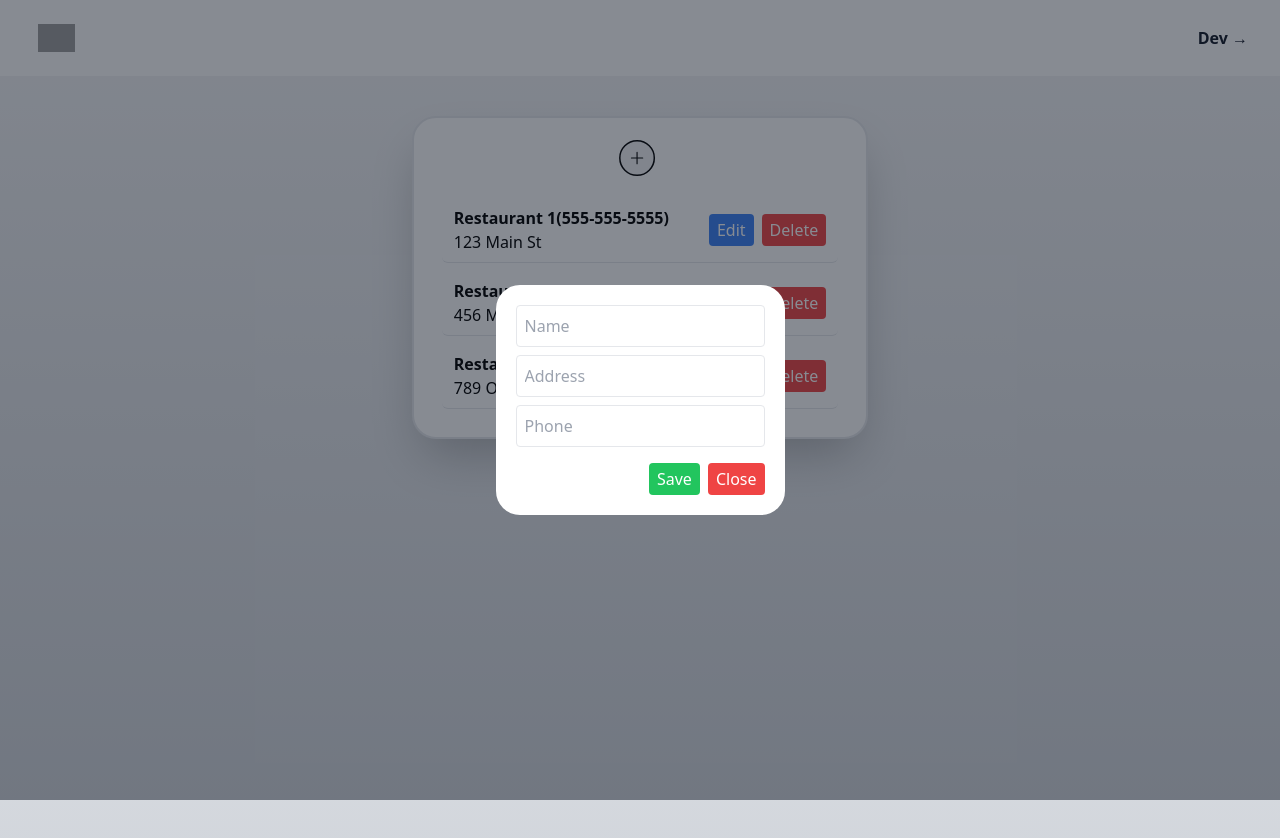
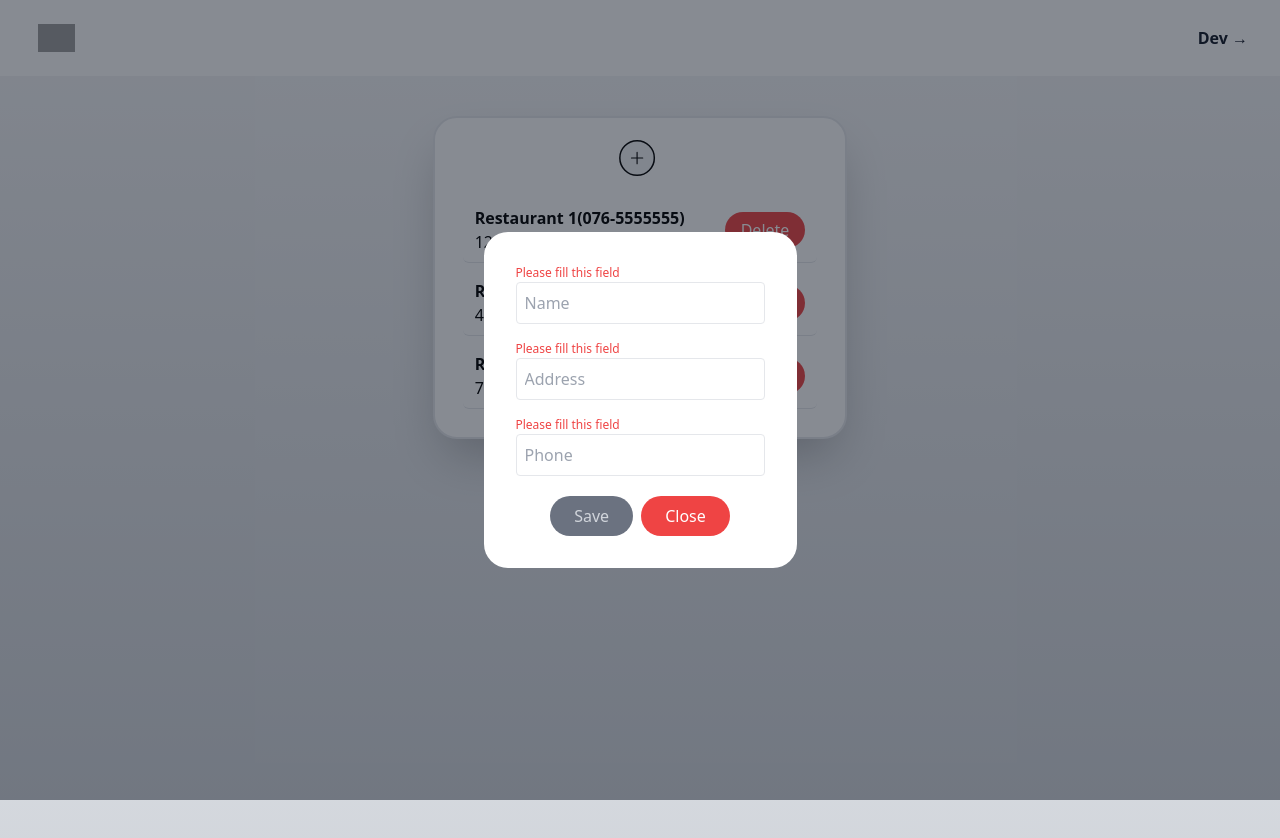
Before and after one commit to restaurant-manager-lk/frontend, a React (Create React App) app: page / in a window 1280 px wide. Both pictures are taken after a click on the button 637 px from the left and 158 px from the top of the page. Shown: the top 838 px of the page. Built offline with nearby package versions, Linux system fonts and the light colour scheme; grey boxes are pictures that could not be loaded.

Commit message:
fixed issues on edit fields

```diff
--- a/src/components/List.tsx
+++ b/src/components/List.tsx
@@ -1,5 +1,5 @@
 import React, { useState } from "react";
-import RestaurantPopup from "./RestaurantPopup"; // import the popup component
+import RestaurantPopup from "./RestaurantPopup";
 
 export interface ListRestaurantProps {
   name: string;
@@ -9,13 +9,16 @@ export interface ListRestaurantProps {
 
 const List: React.FC = () => {
   const initialRestaurants: ListRestaurantProps[] = [
-    { name: "Restaurant 1", address: "123 Main St", phone: "555-555-5555" },
-    { name: "Restaurant 2", address: "456 Maple Ave", phone: "555-555-5555" },
-    { name: "Restaurant 3", address: "789 Oak Dr", phone: "555-555-5555" },
+    { name: "Restaurant 1", address: "123 Main St", phone: "076-5555555" },
+    { name: "Restaurant 2", address: "456 Maple Ave", phone: "011-5555555" },
+    { name: "Restaurant 3", address: "789 Oak Dr", phone: "071-5555555" },
   ];
 
-  const [selectedRestaurant, setSelectedRestaurant] = useState<ListRestaurantProps | null>(null);
-  const [selectedRestaurantIndex, setSelectedRestaurantIndex] = useState<number | null>(null);
+  const [selectedRestaurant, setSelectedRestaurant] =
+    useState<ListRestaurantProps | null>(null);
+  const [selectedRestaurantIndex, setSelectedRestaurantIndex] = useState<
+    number | null
+  >(null);
   const [isModalOpen, setIsModalOpen] = useState(false);
   const [restaurants, setRestaurants] = useState(initialRestaurants);
 
@@ -27,12 +30,20 @@ const List: React.FC = () => {
 
   const handleDelete = (event: React.MouseEvent, index: number) => {
     event.stopPropagation();
-    const newRestaurants = [...restaurants];
-    newRestaurants.splice(index, 1);
-    setRestaurants(newRestaurants);
+    const confirmDelete = window.confirm(
+      "Are you sure you want to delete this restaurant?"
+    );
+    if (confirmDelete) {
+      const newRestaurants = [...restaurants];
+      newRestaurants.splice(index, 1);
+      setRestaurants(newRestaurants);
+    }
   };
 
-  const handleSave = (updatedRestaurant: ListRestaurantProps, index: number | null) => {
+  const handleSave = (
+    updatedRestaurant: ListRestaurantProps,
+    index: number | null
+  ) => {
     const newRestaurants = [...restaurants];
     if (index === null) {
       // Adding a new restaurant
@@ -57,16 +68,14 @@ const List: React.FC = () => {
         <button
           type="button"
           className="text-black border-2 border-black bg-gray-100 hover:bg-blue-500 focus:outline-none focus:ring-blue-300 font-medium rounded-full text-sm p-2.5 text-center inline-flex items-center me-2"
-          onClick={handleAddNewRestaurant}
-        >
+          onClick={handleAddNewRestaurant}>
           <svg
             xmlns="http://www.w3.org/2000/svg"
             fill="none"
             viewBox="0 0 24 24"
             strokeWidth={1.5}
             stroke="currentColor"
-            className="size-6"
-          >
+            className="size-6">
             <path
               strokeLinecap="round"
               strokeLinejoin="round"
@@ -82,8 +91,7 @@ const List: React.FC = () => {
             <p>No restaurants are registered</p>
             <button
               className="bg-blue-500 text-white rounded px-2 py-1 mt-2"
-              onClick={handleAddNewRestaurant}
-            >
+              onClick={handleAddNewRestaurant}>
               <i className="fas fa-plus"></i>
             </button>
           </div>
@@ -92,8 +100,7 @@ const List: React.FC = () => {
             <div
               key={index}
               className="flex justify-between items-center border-b border-gray-200 py-2 hover:bg-gray-200 cursor-pointer m-2 p-3 rounded-md"
-              onClick={() => handleRestaurantClick(index)}
-            >
+              onClick={() => handleRestaurantClick(index)}>
               <div className="mr-10">
                 <h2 className="font-bold">
                   {restaurant.name}({restaurant.phone})
@@ -101,13 +108,9 @@ const List: React.FC = () => {
                 <p>{restaurant.address}</p>
               </div>
               <div>
-                <button className="bg-blue-500 text-white rounded px-2 py-1 mr-2">
-                  Edit
-                </button>
                 <button
                   onClick={(event) => handleDelete(event, index)}
-                  className="bg-red-500 text-white rounded px-2 py-1"
-                >
+                  className="bg-red-500 text-white rounded-full px-4 py-1.5">
                   Delete
                 </button>
               </div>
--- a/src/components/RestaurantPopup.tsx
+++ b/src/components/RestaurantPopup.tsx
@@ -1,5 +1,5 @@
-import React, { useState, useEffect } from 'react';
-import { ListRestaurantProps } from './List';
+import React, { useState, useEffect } from "react";
+import { ListRestaurantProps } from "./List";
 
 interface RestaurantPopupProps {
   restaurant: ListRestaurantProps | null;
@@ -8,29 +8,46 @@ interface RestaurantPopupProps {
   index: number | null;
 }
 
-const RestaurantPopup: React.FC<RestaurantPopupProps> = ({ restaurant, onClose, onSave, index }) => {
-  const [isEditing, setIsEditing] = useState(true);
+const RestaurantPopup: React.FC<RestaurantPopupProps> = ({
+  restaurant,
+  onClose,
+  onSave,
+  index,
+}) => {
+  const [isEditing, setIsEditing] = useState(false);
   const [editedRestaurant, setEditedRestaurant] = useState<ListRestaurantProps>({
-    name: '',
-    address: '',
-    phone: '',
+    name: "",
+    address: "",
+    phone: "",
   });
+  const [isPhoneValid, setIsPhoneValid] = useState(true);
 
   useEffect(() => {
     if (restaurant) {
       setEditedRestaurant(restaurant);
+      setIsEditing(false); // When editing an existing restaurant, start in non-editing mode
     } else {
       setEditedRestaurant({
-        name: '',
-        address: '',
-        phone: '',
+        name: "",
+        address: "",
+        phone: "",
       });
+      setIsEditing(true); // When adding a new restaurant, start in editing mode
     }
   }, [restaurant]);
 
   const handleInputChange = (e: React.ChangeEvent<HTMLInputElement>) => {
     const { name, value } = e.target;
     setEditedRestaurant((prev) => ({ ...prev, [name]: value }));
+
+    if (name === "phone") {
+      const phonePattern = /^(?:0[0-9]{9}|\+94[0-9]{9}|[1-9][0-9]{8})$/;
+      setIsPhoneValid(phonePattern.test(value));
+    }
+  };
+
+  const handleEditClick = () => {
+    setIsEditing(true);
   };
 
   const handleSaveClick = () => {
@@ -40,40 +57,94 @@ const RestaurantPopup: React.FC<RestaurantPopupProps> = ({ restaurant, onClose,
     setIsEditing(false);
   };
 
+  const isFormValid = () => {
+    return (
+      editedRestaurant.name &&
+      editedRestaurant.address &&
+      editedRestaurant.phone &&
+      isPhoneValid
+    );
+  };
+
   return (
     <div className="fixed inset-0 bg-gray-900 bg-opacity-50 flex items-center justify-center">
-      <div className="bg-white p-5 rounded-3xl">
+      <div className="bg-white p-8 rounded-3xl">
         <div>
+          {!editedRestaurant.name && isEditing && (
+            <p className="text-red-500" style={{ fontSize: "12px" }}>
+              Please fill this field
+            </p>
+          )}
           <input
             type="text"
             name="name"
             value={editedRestaurant.name}
             onChange={handleInputChange}
-            className="block w-full mb-2 p-2 border rounded"
+            className="block w-full mb-4 p-2 border rounded"
             placeholder="Name"
+            required
+            disabled={!isEditing}
           />
+          {!editedRestaurant.address && isEditing && (
+            <p className="text-red-500" style={{ fontSize: "12px" }}>
+              Please fill this field
+            </p>
+          )}
           <input
             type="text"
             name="address"
             value={editedRestaurant.address}
             onChange={handleInputChange}
-            className="block w-full mb-2 p-2 border rounded"
+            className="block w-full mb-4 p-2 border rounded"
             placeholder="Address"
+            required
+            disabled={!isEditing}
           />
+          {!isPhoneValid && isEditing && (
+            <p className="text-red-500" style={{ fontSize: "12px" }}>
+              Not valid format
+            </p>
+          )}
+          {!editedRestaurant.phone && isEditing && (
+            <p className="text-red-500" style={{ fontSize: "12px" }}>
+              Please fill this field
+            </p>
+          )}
           <input
             type="text"
             name="phone"
             value={editedRestaurant.phone}
             onChange={handleInputChange}
-            className="block w-full mb-2 p-2 border rounded"
+            className="block w-full mb-4 p-2 border rounded"
             placeholder="Phone"
+            required
+            pattern="0[0-9]{9}"
+            title="Phone number must be 10 digits long and start with 0"
+            disabled={!isEditing}
           />
         </div>
-        <div className="flex justify-end space-x-2 mt-4">
-          <button onClick={handleSaveClick} className="bg-green-500 text-white rounded px-2 py-1">
-            Save
-          </button>
-          <button onClick={onClose} className="bg-red-500 text-white rounded px-2 py-1">
+        <div className="flex justify-center space-x-2 mt-5">
+          {isEditing ? (
+            <button
+              onClick={handleSaveClick}
+              className={`rounded-full px-6 py-2 ${
+                isFormValid()
+                  ? "bg-green-500 text-white"
+                  : "bg-gray-500 text-gray-300"
+              }`}
+              disabled={!isFormValid()}>
+              Save
+            </button>
+          ) : (
+            <button
+              onClick={handleEditClick}
+              className="bg-blue-500 text-white rounded-full px-6 py-2">
+              Edit
+            </button>
+          )}
+          <button
+            onClick={onClose}
+            className="bg-red-500 text-white rounded-full px-6 py-2">
             Close
           </button>
         </div>
```
